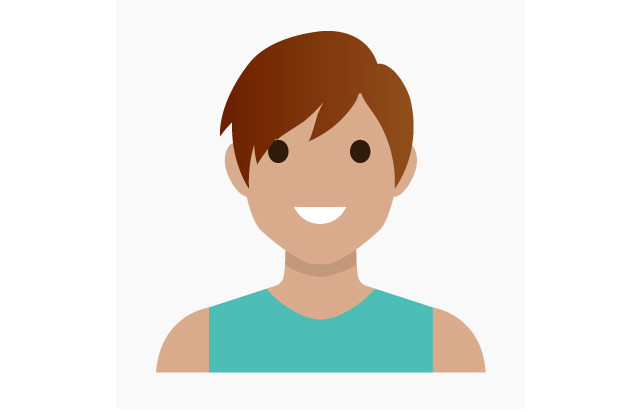
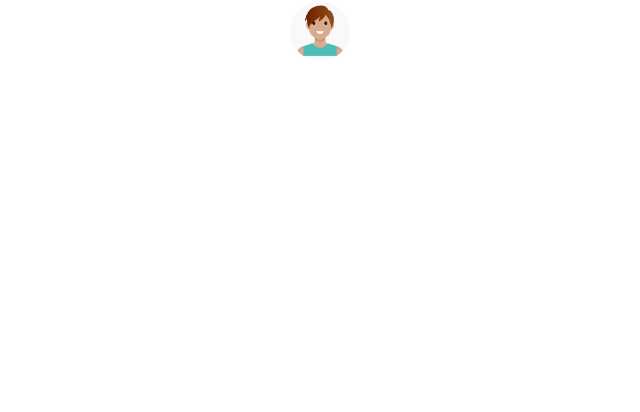
Before and after one commit to stevehcao/avatarpicker, a React (Create React App) app in the folder avatarpicker/: page / in a window 1280 px wide. Shown: the top 412 px of the page, without its empty margins (320-960 px from the left). Built offline with nearby package versions, Linux system fonts and the light colour scheme.

Commit message:
gray border box on current avatar

```diff
--- a/avatarpicker/src/App.css
+++ b/avatarpicker/src/App.css
@@ -1,32 +1,20 @@
-.App {
-  text-align: center;
+img {
+  border-radius: 50%;
+  height: 60px;
+  width: 60px;
 }
 
-.App-logo {
-  animation: App-logo-spin infinite 20s linear;
-  height: 40vmin;
+.currentAvatar {
+  border: 1px solid transparent;
 }
 
-.App-header {
-  background-color: #282c34;
-  min-height: 100vh;
-  display: flex;
-  flex-direction: column;
-  align-items: center;
-  justify-content: center;
-  font-size: calc(10px + 2vmin);
-  color: white;
+.currentAvatar:hover {
+  border: 1px solid rgb(155, 160, 163);
+
+  /* border: 10px red solid; */
 }
 
-.App-link {
-  color: #61dafb;
+.AvatarPicker {
+  display: flex;
+  justify-content: center;
 }
-
-@keyframes App-logo-spin {
-  from {
-    transform: rotate(0deg);
-  }
-  to {
-    transform: rotate(360deg);
-  }
-}
--- a/avatarpicker/src/AvatarPicker.js
+++ b/avatarpicker/src/AvatarPicker.js
@@ -24,11 +24,12 @@ class AvatarPicker extends Component {
   render() {
     const { avatars } = this.props;
     return (
-      <div>
+      <div className="AvatarPicker">
         <img
           alt="current avatar"
           src={this.state.avatar}
           onClick={this.toggleModal}
+          className="currentAvatar"
         />
         {this.state.modalOpen ? (
           <AvatarModal
```
